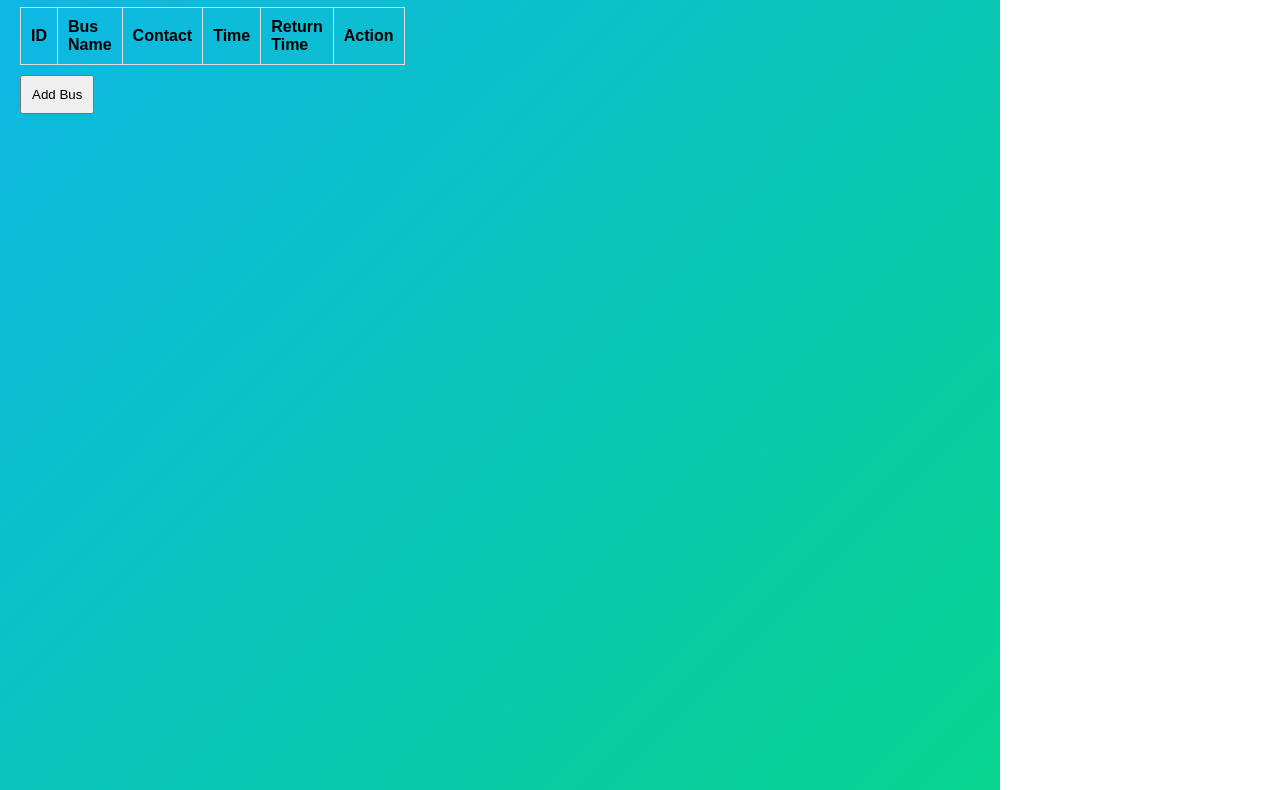
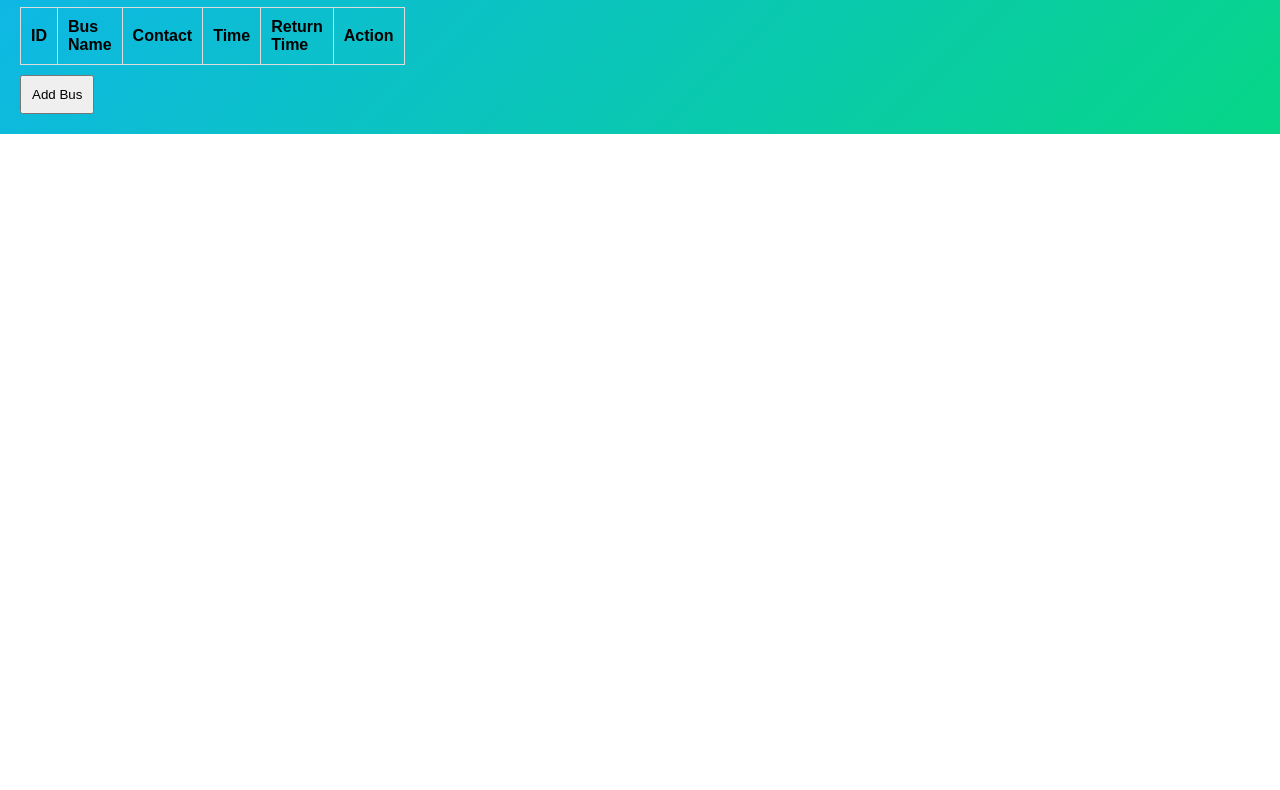
Before and after one commit to Privelepor/Bus, a website: page public/index.html in a window 1280 px wide. Shown: the part 73-863 px from the top of the page. After the commit the page ends 800 px from the top, so only its background shows below. Drawn offline with Linux system fonts and the light colour scheme; no server answers.

Commit message:
styles.css

```diff
--- a/public/styles.css
+++ b/public/styles.css
@@ -1,7 +1,5 @@
 /* public/styles.css */
 html {
-    height: 1000px;
-    width: 1000px;
     background-image: linear-gradient(135deg, rgb(14, 182, 233), rgb(7, 214, 135));
     background-repeat: no-repeat;
 }
```
